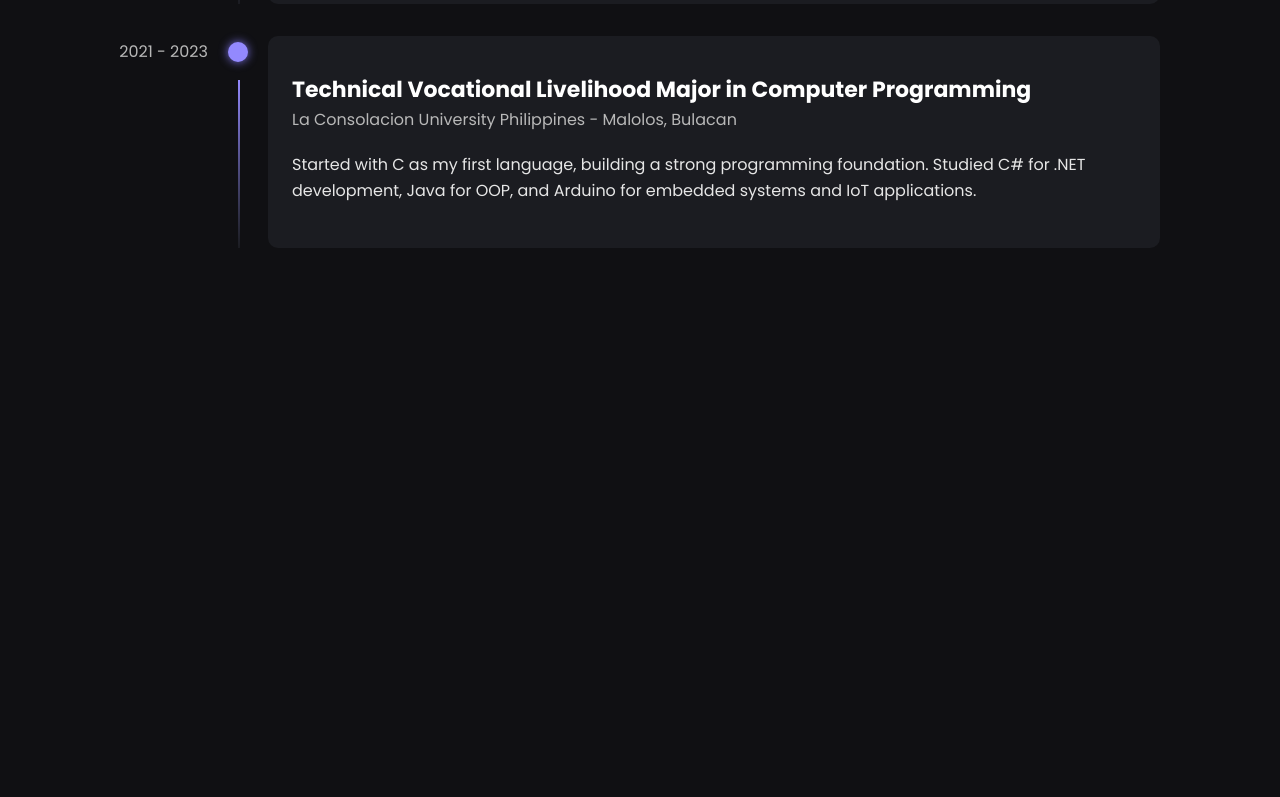
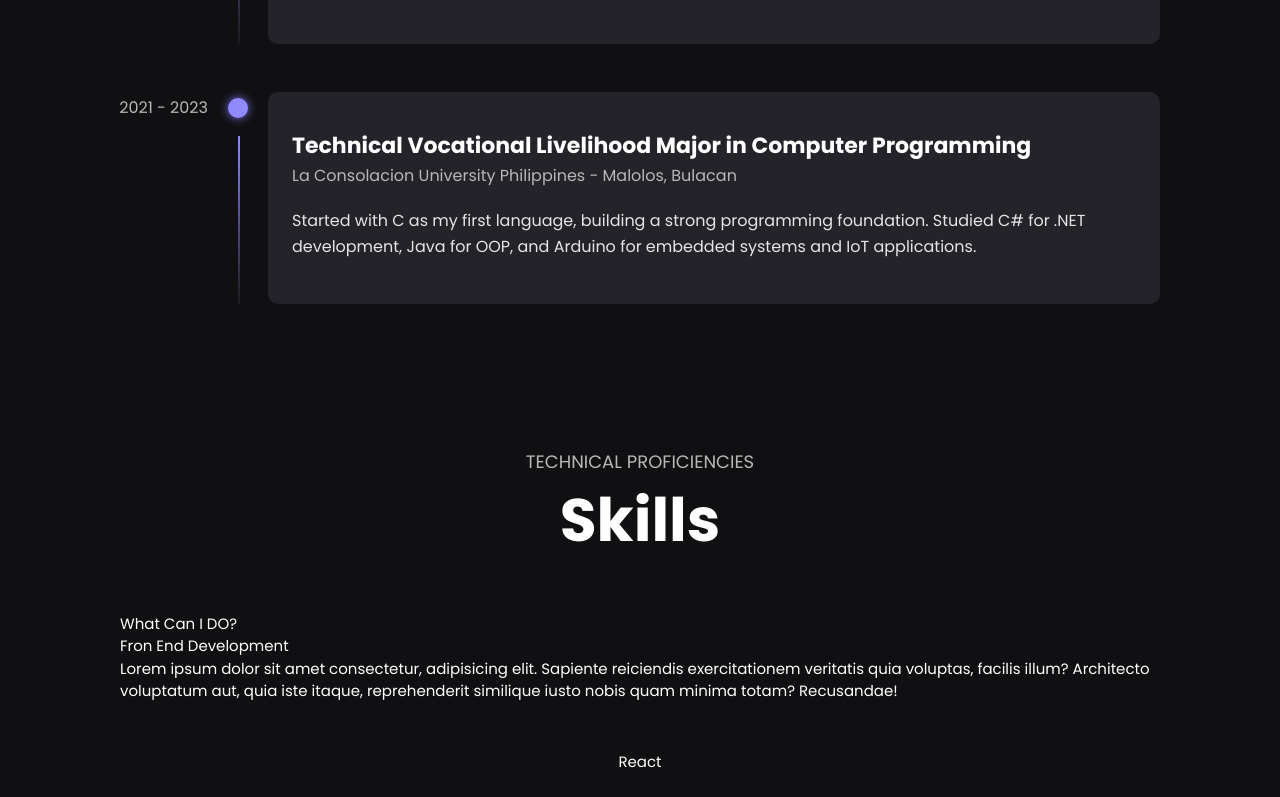
Before and after one commit to selrahcjstn/Portfolio, a React (Vite) app: page / in a window 1280 px wide. Shown: the part 2000-2797 px from the top of the page. Before the commit the page ends 2248 px from the top, so only its background shows below. Built offline with nearby package versions, Linux system fonts and the light colour scheme.

Commit message:
Get Started with Skills Section

```diff
--- a/src/components/Main.jsx
+++ b/src/components/Main.jsx
@@ -1,6 +1,7 @@
 import Home from "./home/Home.jsx"
 import About from "./about/About.jsx";
 import Education from "./education/Education.jsx";
+import Skills from "./skills/Skills.jsx";
 
 function Main() {
     return (
@@ -8,6 +9,7 @@ function Main() {
             <Home />
             <About />
             <Education />
+            <Skills />
         </main>
     )
 }
--- a/src/components/about/About.jsx
+++ b/src/components/about/About.jsx
@@ -3,13 +3,13 @@ import { useState } from "react";
 import SectionTitle from "../SectionTitle.jsx";
 import AboutSectionImage from "./AboutSectionImage.jsx";
 import AboutDescriptions from "./AboutDescriptions.jsx";
-
+import SectionDesign from '../../utils/SectionDesign.js'
 function About() {
     const [data] = useState(aboutData)
 
 
     return (
-        <section id="about" className="flex flex-col pt-22 md:pt-26 items-center justify-center md:gap-12 md:justify-center gap-8 w-full">
+        <section id="about" className={SectionDesign.css}>
             <SectionTitle titleDesc='Introduction' title='Overview' />
             <div className="flex flex-col items-center  lg:justify-center lg:items-center gap-13 sm:flex-row sm:items-center ">
                 <AboutSectionImage
--- a/src/components/education/Education.jsx
+++ b/src/components/education/Education.jsx
@@ -1,9 +1,10 @@
 import SectionTitle from "../SectionTitle";
 import TimelineCard from "./TimelineCard.jsx";
+import SectionDesign from "../../utils/SectionDesign.js";
 
 function Education() {
     return (
-        <section id="education" className="flex flex-col items-center pt-20 gap-8 w-full">
+        <section id="education" className={SectionDesign.css}>
             <SectionTitle titleDesc="what i have studied so far" title="Education" />
 
 
--- a/src/components/education/TimelineCard.jsx
+++ b/src/components/education/TimelineCard.jsx
@@ -7,7 +7,7 @@ function Timeline() {
     return (
         <>
             {timelineData.map((item, index) => (
-                <div className="flex gap-5 flex-row items">
+                <div key={index} className="flex gap-5 flex-row items">
                     <div className=" w-32 hidden sm:flex sm:flex-col sm:items-end sm:justify-b sm:gap-3">
                         <div className="flex gap-4 items-center">
                             <p className="text-[#b8b8b8]  p-1  text-[16px] whitespace-nowrap">{item.date}</p>
@@ -16,10 +16,8 @@ function Timeline() {
                         </div>
                         <div className="flex-1 w-[2px] bg-gradient-to-b from-[#9389fe] to-[#1b1c21] mr-2"></div>
                     </div>
-                    <div key={index} className="bg-[#1b1c21] p-6 w-full h-full flex-1 flex flex-col sm:pt-10 rounded-[10px] space-y-5">
-
+                    <div className="bg-[#232329] p-6 w-full h-full flex-1 flex flex-col sm:pt-10 rounded-[10px] space-y-5">
                         <div className="flex flex-col space-y-1">
-
                             <h2 className="text-[18px] md:text-[22px] font-bold leading-tight">{item.course}</h2>
                             <p className="text-[#b8b8b8] text-[14px] md:text-[16px] ">{item.school} - <span>{item.location}</span></p>
                         </div>
--- a/src/components/header/Navbar.jsx
+++ b/src/components/header/Navbar.jsx
@@ -2,7 +2,7 @@ function Navbar({ menuOpen, setMenuOpen }) {
     return (
         <nav
             className={`absolute top-16 right-7 md:top-20 md:right-14 sm:right-7 rounded-[12px] px-8 py-5 flex flex-col text-[16px] lg:text-[18px] transition-all duration-300 ease-in-out transform lg:static lg:w-auto lg:bg-transparent lg:flex-row lg:items-center lg:p-0 lg:flex lg:opacity-100 lg:scale-100 lg:translate-y-0 ${menuOpen
-                ? "opacity-100 scale-100 translate-y-0 bg-[#1b1c21]  lg:bg-transparent"
+                ? "opacity-100 scale-100 translate-y-0 bg-[#232329]  lg:bg-transparent"
                 : "opacity-0 scale-95 -translate-y-10 hidden"
                 }`}
         >
--- /dev/null
+++ b/src/components/skills/FrontEnd.jsx
@@ -0,0 +1,14 @@
+function Technologies() {
+    return (
+        <div>
+            <div>
+                <div>
+                    <img src="" alt="" />
+                </div>
+                <div>HTML 5</div>
+            </div>
+        </div>
+    )
+}
+
+export default Technologies
--- /dev/null
+++ b/src/components/skills/Skills.jsx
@@ -0,0 +1,18 @@
+import SectionTitle from '../SectionTitle.jsx'
+import SectionDesign from '../../utils/SectionDesign.js';
+import WCanIDo from './WCanIDo.jsx';
+import TechStack from './Tech-Stack.jsx';
+import Technologies from './FrontEnd.jsx';
+function Skills() {
+    return (
+        <section id='skills' className={SectionDesign.css}>
+            <SectionTitle titleDesc={'Technical Proficiencies'} title={'Skills'} />
+
+            <WCanIDo />
+            <TechStack />
+            <Technologies />
+        </section>
+    )
+}
+
+export default Skills;
--- /dev/null
+++ b/src/components/skills/Tech-Stack.jsx
@@ -0,0 +1,14 @@
+function TechStack() {
+    return (
+        <div>
+            <div>
+                <div>
+                    <img src="" alt="" />
+                </div>
+                <div>React</div>
+            </div>
+        </div>
+    )
+}
+
+export default TechStack
--- /dev/null
+++ b/src/components/skills/Technologies.jsx
@@ -0,0 +1,11 @@
+import FrontEnd from './FrontEnd.jsx'
+
+function Technologies() {
+    return (
+        <div>
+            <FrontEnd />
+        </div>
+    )
+}
+
+export default Technologies
--- /dev/null
+++ b/src/components/skills/WCanIDo.jsx
@@ -0,0 +1,13 @@
+function WCanIDo() {
+    return (
+        <div>
+            <h1>What Can I DO?</h1>
+            <div>
+                <div>Fron End Development</div>
+                <div>Lorem ipsum dolor sit amet consectetur, adipisicing elit. Sapiente reiciendis exercitationem veritatis quia voluptas, facilis illum? Architecto voluptatum aut, quia iste itaque, reprehenderit similique iusto nobis quam minima totam? Recusandae!</div>
+            </div>
+        </div>
+    )
+}
+
+export default WCanIDo
--- /dev/null
+++ b/src/utils/SectionDesign.js
@@ -0,0 +1,5 @@
+const SectionDesign = {
+    css: 'flex flex-col pt-22 md:pt-26 items-center justify-center md:gap-12 md:justify-center gap-8 w-full'
+}
+
+export default SectionDesign
```
